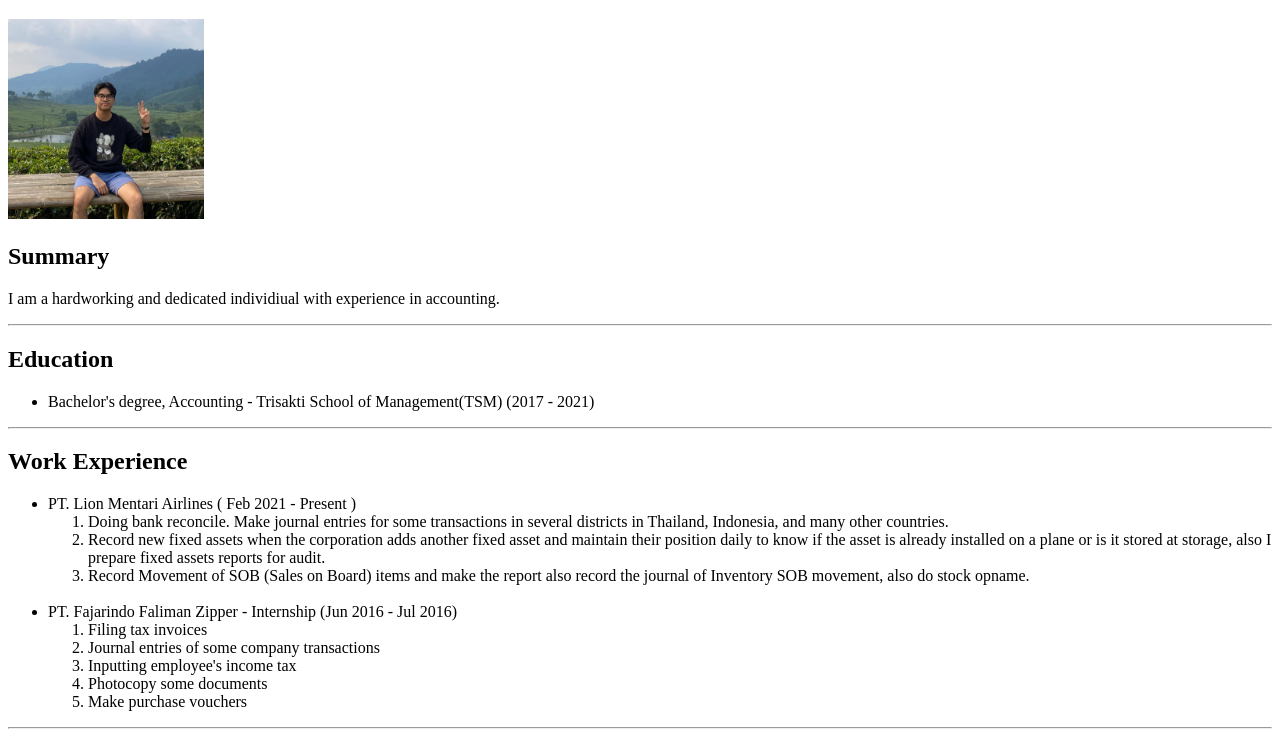
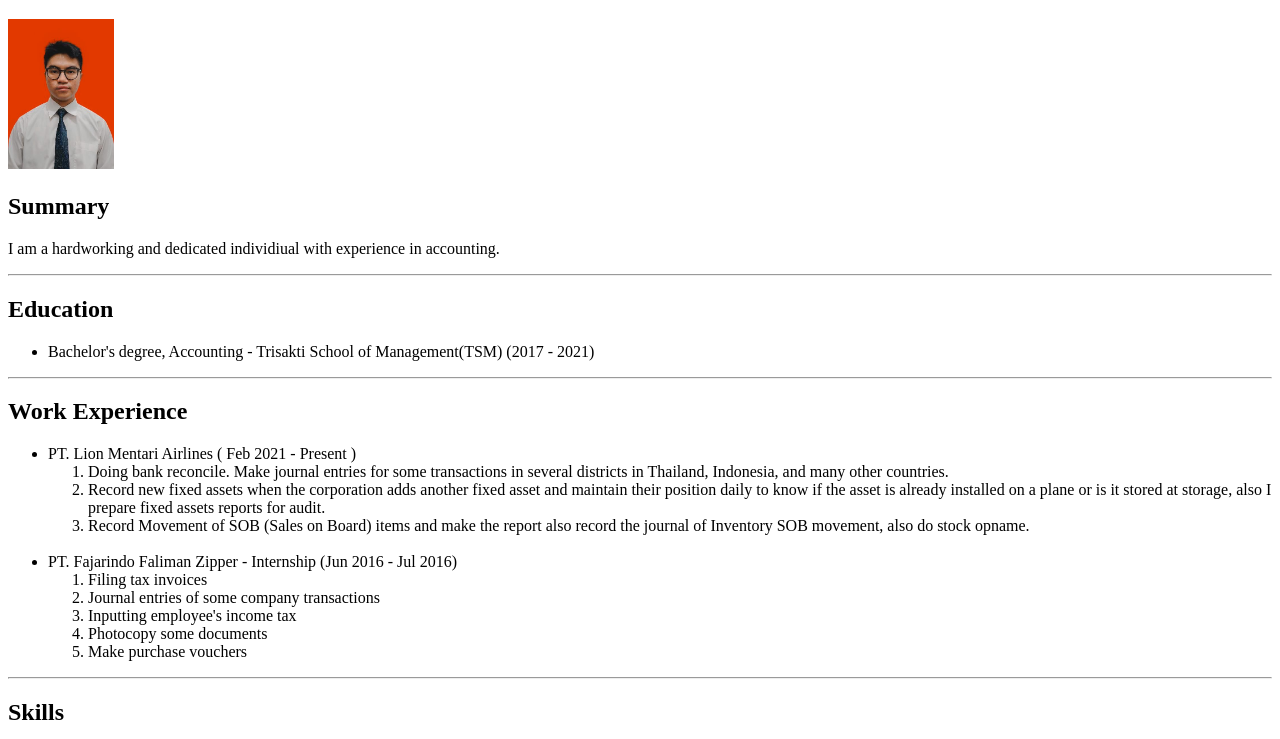
Before and after one commit to alloneo/html-resume, a plain HTML site: page index.html in a window 1280 px wide. Shown: the part 61-800 px from the top of the page. Drawn offline with Linux system fonts and the light colour scheme.

Commit message:
Add files via upload

```diff
--- a/index.html
+++ b/index.html
@@ -7,7 +7,7 @@
 </head>
 <body>
    <h1>Imanuel Suryajaya</h1>
-   <img src="./foto.jpg" alt="photo of Imanuel Suryajaya" height="200" />
+   <img src="./pas foto.jpg" alt="photo of Imanuel Suryajaya" height="150" />
    <h2>Summary</h2>
    <p>I am a hardworking and dedicated individiual with experience in accounting.</p>
    <hr />
```
Also changed, not shown: pas foto.jpg (added).
